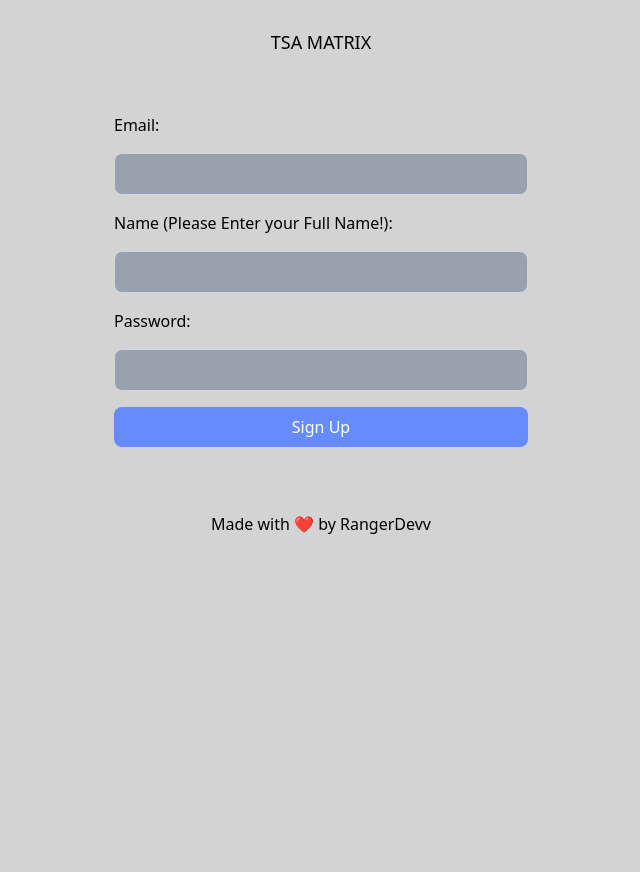
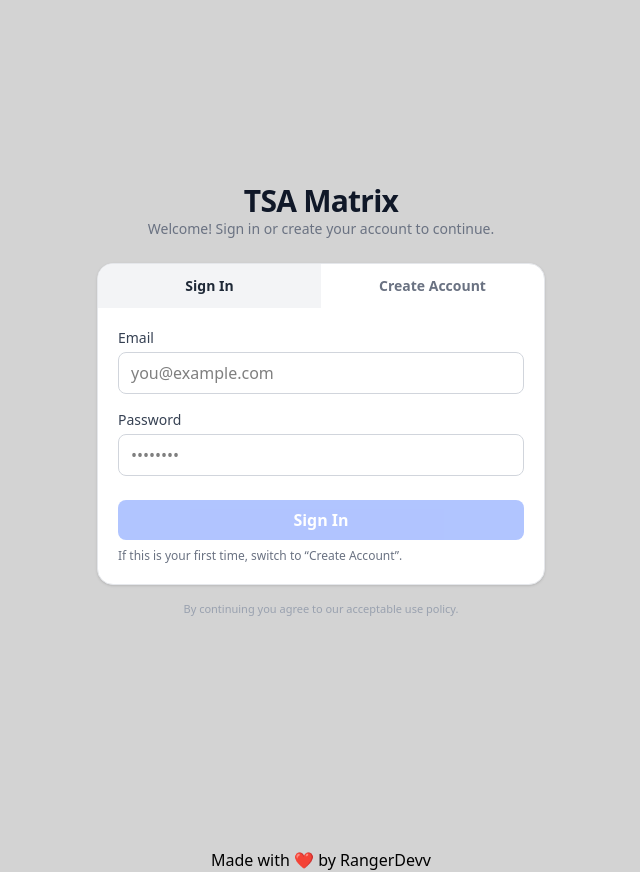
Before and after one commit to RangerDevv/TSAMatrixConcept, a SvelteKit app: page / in a window 1280 px wide. Shown: the whole page, without its empty margins (319-959 px from the left). Before the commit the page ends 800 px from the top, so only its background shows below. Built offline with nearby package versions, Linux system fonts and the light colour scheme; no server answers.

Commit message:
redesign the auth page!

```diff
--- a/src/lib/auth.ts
+++ b/src/lib/auth.ts
@@ -21,18 +21,23 @@ export async function createUser(
     });
 }
 
-export async function logInUser(email: string, password: string, name: string) {
+export async function logInUser(email: string, password: string, name?: string) {
   const user = await appwriteUser
     .createEmailPasswordSession(email, password)
     .then((res: any) => {
-      appwriteDatabases.createDocument(
-        DB_ID,
-        COLLECTION.Students,
-        userId,
-        { Name: name }
-      ).then(() => {
+      if (name && name.trim()) {
+        appwriteDatabases
+          .createDocument(DB_ID, COLLECTION.Students, userId, { Name: name })
+          .then(() => {
+            goto("/dashboard");
+          })
+          .catch((err: any) => {
+            console.error(err);
+            goto("/dashboard");
+          });
+      } else {
         goto("/dashboard");
-      });
+      }
     })
     .catch((error: any) => {
       console.error(error);
--- a/src/routes/+page.svelte
+++ b/src/routes/+page.svelte
@@ -1,33 +1,133 @@
 <script lang="ts">
-    import { createUser, getCurrSession } from "$lib/auth";
-  import { onMount } from "svelte";
+    import { createUser, getCurrSession, logInUser } from "$lib/auth";
+    import { onMount } from "svelte";
 
-    export let email = "";
-    export let name = "";
-    export let password = "";
+    // UI state
+    let mode: 'login' | 'signup' = 'login';
+    let loading = false;
+    let errorMsg = '';
+
+    // Form state
+    let email = '';
+    let password = '';
+    let firstName = '';
+    let lastName = '';
+
+    // Derived validation state (reactive)
+    $: isLoginValid = email.trim().length > 0 && password.trim().length > 0;
+    $: isSignupValid = email.trim().length > 0 && firstName.trim().length > 0 && lastName.trim().length > 0 && password.trim().length > 0;
 
     onMount(() => {
-        getCurrSession().then(session => {
+        getCurrSession().then((session) => {
             if (session) {
-                // User is already logged in, redirect to dashboard
                 window.location.href = "/dashboard";
             }
         });
     });
 
-    async function handleSubmit() {
-        await createUser(email, name, password);
+    function validLogin() { return isLoginValid; }
+    function validSignup() { return isSignupValid; }
+
+    async function handleLogin() {
+        if (!validLogin()) { errorMsg = 'Please enter your email and password.'; return; }
+        loading = true; errorMsg = '';
+        try {
+                // Login does not require name
+                await logInUser(email.trim(), password.trim());
+        } catch (e: any) {
+            errorMsg = e?.message || 'Login failed. Please try again.';
+        } finally { loading = false; }
+    }
+
+    async function handleSignup() {
+        if (!validSignup()) { errorMsg = 'Please fill out all fields.'; return; }
+        loading = true; errorMsg = '';
+        try {
+                const fullName = `${firstName.trim()} ${lastName.trim()}`;
+                await createUser(email.trim(), fullName, password.trim());
+        } catch (e: any) {
+            errorMsg = e?.message || 'Sign up failed. Please try again.';
+        } finally { loading = false; }
     }
 </script>
 
-<p class="text-center text-lg pt-7">TSA MATRIX</p>
+<main class="min-h-screen flex items-center justify-center px-4">
+    <div class="w-full max-w-md">
+        <div class="text-center mb-6">
+            <h1 class="text-3xl font-extrabold tracking-tight text-gray-900">TSA Matrix</h1>
+            <p class="text-sm text-gray-500">Welcome! Sign in or create your account to continue.</p>
+        </div>
 
-<form on:submit={handleSubmit} class="flex flex-col gap-4 p-4 max-w-md mx-auto mt-10 border border-gray-300 rounded-lg">
-    <label for="email">Email:</label>
-    <input type="email" id="email" bind:value={email} required class="border border-gray-300 p-2 rounded-lg bg-gray-400" />
-    <label for="name">Name (Please Enter your Full Name!):</label>
-    <input type="text" id="name" bind:value={name} required class="border border-gray-300 p-2 rounded-lg bg-gray-400" />
-    <label for="password">Password:</label>
-    <input type="password" id="password" bind:value={password} required class="border border-gray-300 p-2 rounded-lg bg-gray-400" />
-    <button type="submit" on:click={handleSubmit} class="bg-[#658BFF] text-white p-2 rounded-lg">Sign Up</button>
-</form>
+        <div class="bg-white rounded-2xl shadow-sm border border-gray-200 overflow-hidden">
+            <!-- Tabs -->
+            <div class="grid grid-cols-2">
+                <button
+                    class={`py-3 text-sm font-semibold ${mode === 'login' ? 'text-[#1f2937] bg-gray-100' : 'text-gray-500 hover:text-gray-700'}`}
+                    on:click={() => { mode = 'login'; errorMsg = ''; }}
+                    type="button"
+                >Sign In</button>
+                <button
+                    class={`py-3 text-sm font-semibold ${mode === 'signup' ? 'text-[#1f2937] bg-gray-100' : 'text-gray-500 hover:text-gray-700'}`}
+                    on:click={() => { mode = 'signup'; errorMsg = ''; }}
+                    type="button"
+                >Create Account</button>
+            </div>
+
+            <div class="p-5 space-y-4">
+                {#if errorMsg}
+                    <div class="text-sm text-red-600">{errorMsg}</div>
+                {/if}
+
+                <!-- Email -->
+                <div>
+                    <label for="email" class="block text-sm font-medium text-gray-700 mb-1">Email</label>
+                    <input id="email" type="email" bind:value={email} required
+                           class="w-full rounded-lg border border-gray-300 px-3 py-2 focus:ring-2 focus:ring-blue-500 focus:outline-none" placeholder="you@example.com" />
+                </div>
+
+                <!-- Name fields (signup only) -->
+                {#if mode === 'signup'}
+                    <div>
+                        <label for="firstName" class="block text-sm font-medium text-gray-700 mb-1">First Name</label>
+                        <input id="firstName" type="text" bind:value={firstName} required
+                               class="w-full rounded-lg border border-gray-300 px-3 py-2 focus:ring-2 focus:ring-blue-500 focus:outline-none"
+                               placeholder="First" />
+                    </div>
+                    <div>
+                        <label for="lastName" class="block text-sm font-medium text-gray-700 mb-1">Last Name</label>
+                        <input id="lastName" type="text" bind:value={lastName} required
+                               class="w-full rounded-lg border border-gray-300 px-3 py-2 focus:ring-2 focus:ring-blue-500 focus:outline-none"
+                               placeholder="Last" />
+                    </div>
+                {/if}
+
+                <!-- Password -->
+                <div>
+                    <label for="password" class="block text-sm font-medium text-gray-700 mb-1">Password</label>
+                    <input id="password" type="password" bind:value={password} required
+                           class="w-full rounded-lg border border-gray-300 px-3 py-2 focus:ring-2 focus:ring-blue-500 focus:outline-none" placeholder="••••••••" />
+                </div>
+
+                <!-- Actions -->
+                <div class="pt-2">
+                    {#if mode === 'login'}
+                        <button
+                            class="w-full bg-[#658BFF] hover:brightness-110 text-white font-bold rounded-lg px-4 py-2 disabled:opacity-50 disabled:cursor-not-allowed"
+                            on:click|preventDefault={handleLogin}
+                            disabled={loading || !isLoginValid}
+                        >{loading ? 'Signing in…' : 'Sign In'}</button>
+                        <p class="mt-2 text-xs text-gray-500">If this is your first time, switch to “Create Account”.</p>
+                    {:else}
+                        <button
+                            class="w-full bg-[#658BFF] hover:brightness-110 text-white font-bold rounded-lg px-4 py-2 disabled:opacity-50 disabled:cursor-not-allowed"
+                            on:click|preventDefault={handleSignup}
+                            disabled={loading || !isSignupValid}
+                        >{loading ? 'Creating account…' : 'Create Account'}</button>
+                        <p class="mt-2 text-xs text-gray-500">Already have an account? Switch to “Sign In”.</p>
+                    {/if}
+                </div>
+            </div>
+        </div>
+        <p class="text-center text-[11px] text-gray-400 mt-4">By continuing you agree to our acceptable use policy.</p>
+    </div>
+</main>
```
